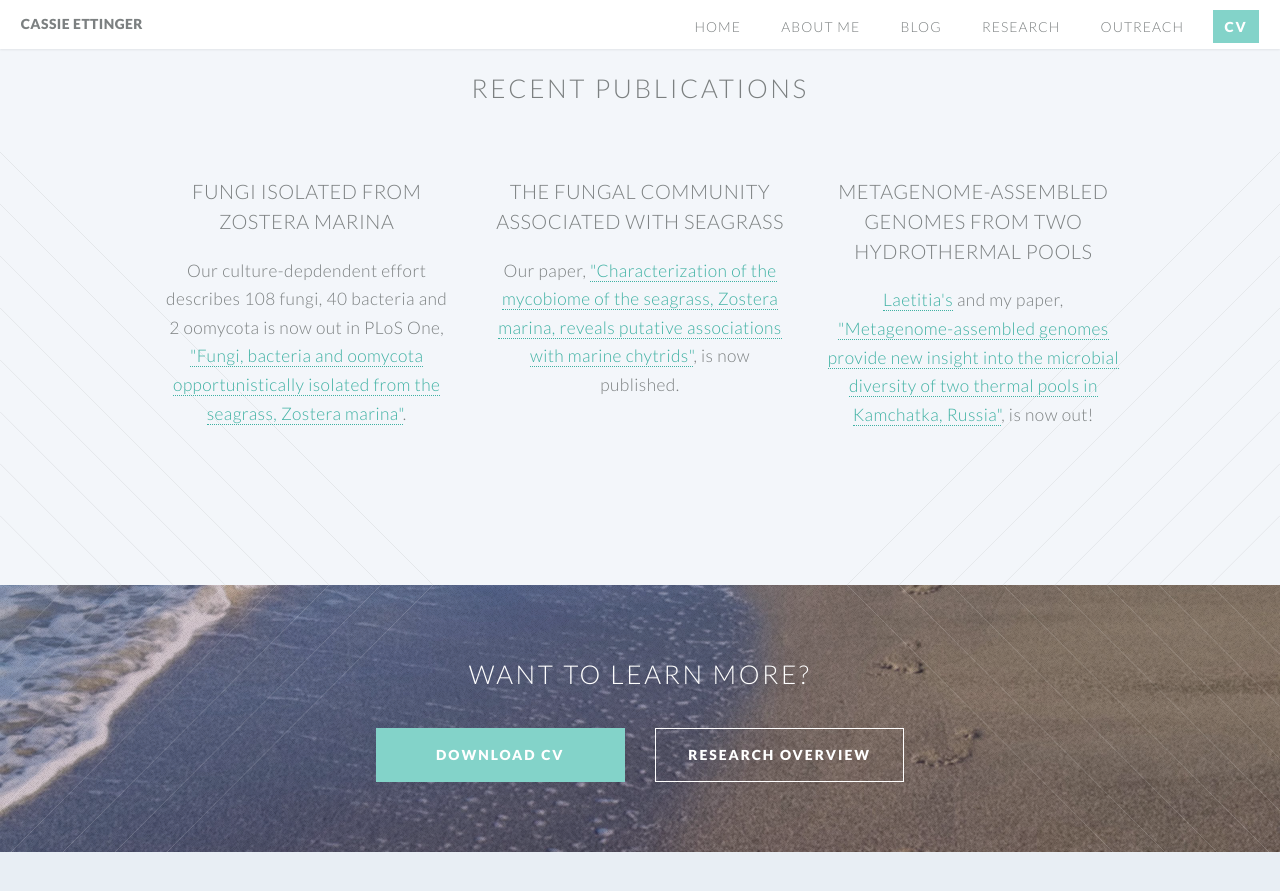
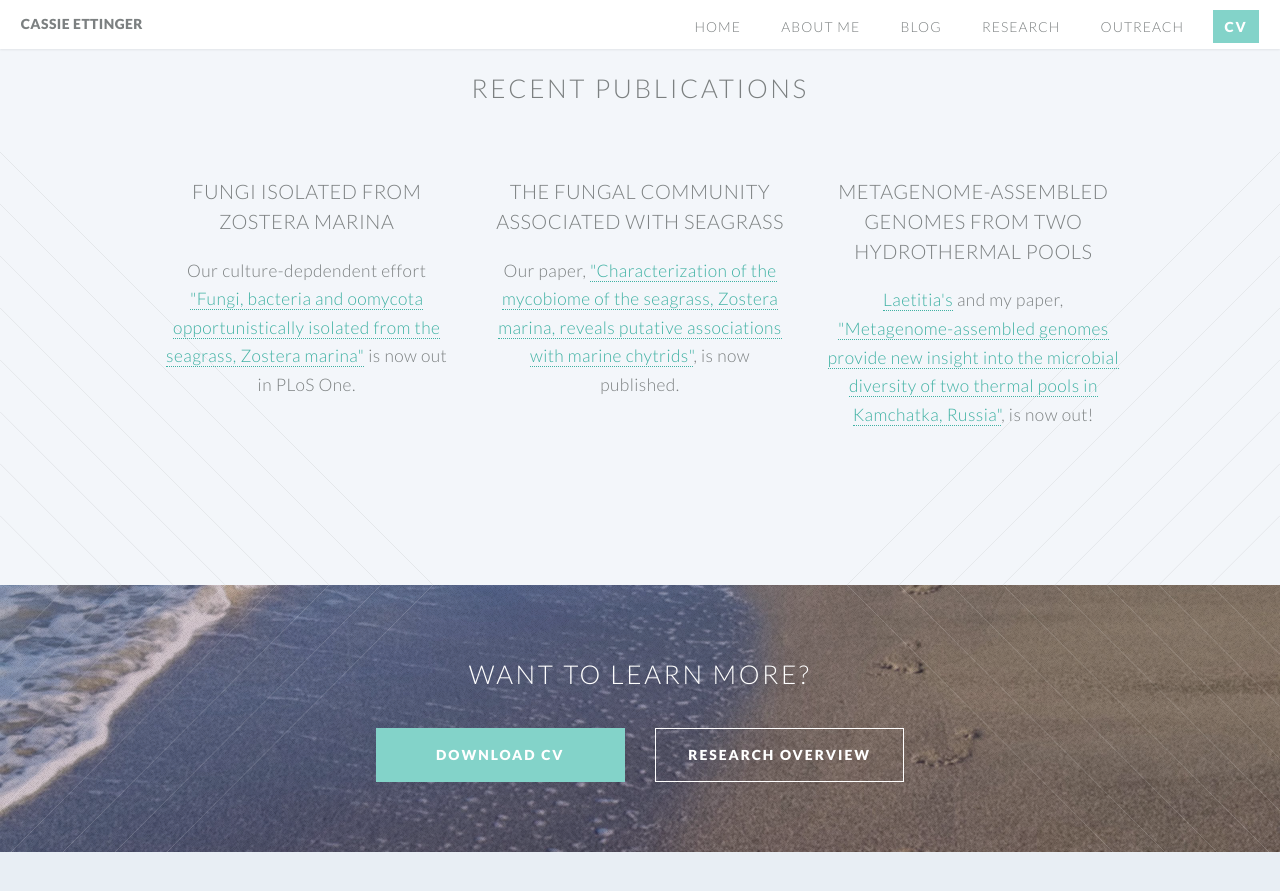
Before and after one commit to marinalaforgia/casett.github.io, a Jekyll site: the page built from index.html, in a window 1280 px wide and 900 px high, scrolled down 1354 px. Shown: the top 891 px of the window. Built offline with Jekyll 4.4.1, drawn with Linux system fonts in a browser that asks for light colours.

Commit message:
Fixed again

```diff
--- a/index.html
+++ b/index.html
@@ -55,7 +55,7 @@ layout: landing-page
 											<h3>Fungi isolated from Zostera marina</h3>
 										</header>
 										<p>
-										Our culture-depdendent effort describes 108 fungi, 40 bacteria and 2 oomycota is now out in PLoS One, <a href="https://journals.plos.org/plosone/article?id=10.1371/journal.pone.0236135">"Fungi, bacteria and oomycota opportunistically isolated from the seagrass, Zostera marina"</a>.
+										Our culture-depdendent effort <a href="https://journals.plos.org/plosone/article?id=10.1371/journal.pone.0236135">"Fungi, bacteria and oomycota opportunistically isolated from the seagrass, Zostera marina"</a> is now out in PLoS One.
 										</p>
 								</section>
 
--- a/research-overview.html
+++ b/research-overview.html
@@ -152,7 +152,7 @@ layout: default
 												<h3>Fungi isolated from Zostera marina</h3>
 											</header>
 											<p>
-											Our culture-depdendent effort describes 108 fungi, 40 bacteria and 2 oomycota is now out in PLoS One, <a href="https://journals.plos.org/plosone/article?id=10.1371/journal.pone.0236135">"Fungi, bacteria and oomycota opportunistically isolated from the seagrass, Zostera marina"</a>.
+											Our culture-depdendent effort <a href="https://journals.plos.org/plosone/article?id=10.1371/journal.pone.0236135">"Fungi, bacteria and oomycota opportunistically isolated from the seagrass, Zostera marina"</a> is now out in PLoS One.
 											</p>
 									</section>
 
```
